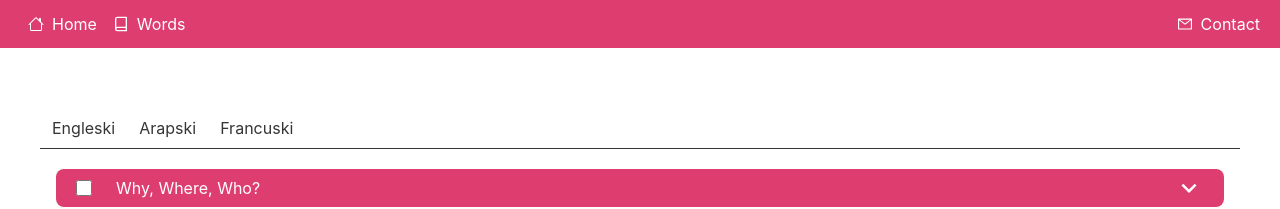
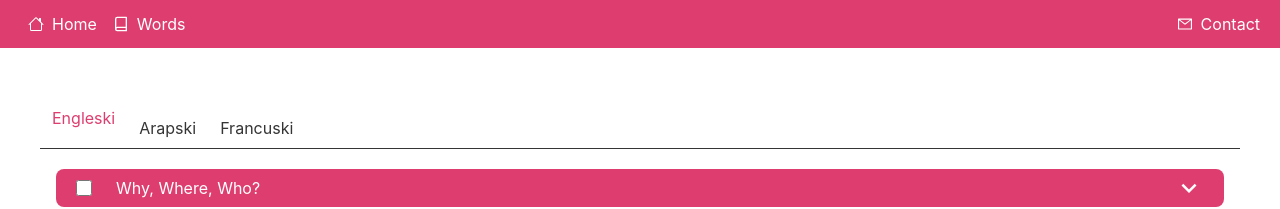
Before and after one commit to semir709/flash_cards, a React (Create React App) app: page /words in a window 1280 px wide. Shown: the top 209 px of the page. Built offline with nearby package versions, Linux system fonts and the light colour scheme.

Commit message:
added the language list animation

```diff
--- a/package.json
+++ b/package.json
@@ -10,6 +10,7 @@
     "react": "^18.2.0",
     "react-dom": "^18.2.0",
     "react-icons": "^4.7.1",
+    "react-loading-skeleton": "^3.1.1",
     "react-router-dom": "^6.8.1",
     "react-scripts": "5.0.1",
     "react-spinners": "^0.13.8",
--- a/src/components/CategoryCard.js
+++ b/src/components/CategoryCard.js
@@ -14,7 +14,7 @@ const CategoryCard = ({ name, takeId }) => {
     else setToggle(true);
   };
   return (
-    <div className="mx-4">
+    <div className="">
       <div
         onClick={onToggle}
         className="w-full my-5 bg-customPrimary flex justify-between
--- /dev/null
+++ b/src/components/ListLanguage.js
@@ -0,0 +1,41 @@
+import React, { useState } from "react";
+import { motion } from "framer-motion";
+
+const listLanguageVar = {
+  hover: {
+    translateY: -10,
+    color: "#DE3E6F",
+  },
+
+  onClick: { translateY: -10, color: "#DE3E6F" },
+
+  initial: {
+    translateY: 0,
+    color: "#353535",
+  },
+};
+
+const ListLanguage = ({ data }) => {
+  const [langListAction, setLangListAction] = useState(0);
+
+  return (
+    <>
+      <ul className="flex">
+        {data.map(({ slug, language }, index) => (
+          <motion.li
+            className="mx-3 my-2 cursor-pointer text-customTextColor"
+            data-slug={slug}
+            onClick={(e) => setLangListAction(index)}
+            variants={listLanguageVar}
+            whileHover="hover"
+            animate={langListAction === index ? "onClick" : "initial"}
+          >
+            {language}
+          </motion.li>
+        ))}
+      </ul>
+    </>
+  );
+};
+
+export default ListLanguage;
--- a/src/pages/Words.js
+++ b/src/pages/Words.js
@@ -2,6 +2,10 @@ import React, { useState } from "react";
 import CategoryCard from "../components/CategoryCard";
 import LoadingFullScreen from "../components/LoadingFullScreen";
 import ModalWords from "../components/ModalWords";
+import Skeleton from "react-loading-skeleton";
+import "react-loading-skeleton/dist/skeleton.css";
+import { motion } from "framer-motion";
+import ListLanguage from "../components/ListLanguage";
 
 const Words = () => {
   const [openModal, setOpenModal] = useState(false);
@@ -20,34 +24,16 @@ const Words = () => {
     setOpenModal(true);
   };
 
-  const getLanguage = (e) => {
-    const slug = e.target.getAttribute("data-slug");
-
-    //GET DATA USING SLUG
-    console.log("Get LANGUAGE data");
-    setLoadingLanguage(false);
-  };
   return (
     <>
       <div className="min-h-screen pt-[100px] px-[40px]">
         <div className="my-2">
-          <ul className="flex">
-            {list.map(({ language, slug }) => (
-              <li
-                className="mx-3 my-2 cursor-pointer text-customTextColor"
-                data-slug={slug}
-                onClick={getLanguage}
-              >
-                {language}
-              </li>
-            ))}
-          </ul>
-
+          <ListLanguage data={list} />
           <div className="bg-customTextColor w-full h-[1px]"></div>
         </div>
-        <div className="">
+        <div className="mx-4">
           {loadingLanguage ? (
-            <p>Loading...</p>
+            <Skeleton count={10} className=" h-[40px] my-[20px] rounded-lg" />
           ) : (
             category.map(({ name }, index) => (
               <CategoryCard name={name} key={index} takeId={takeId} />
```
Also changed, not shown: 1 other file (tests, documents, lock files or other folders).
